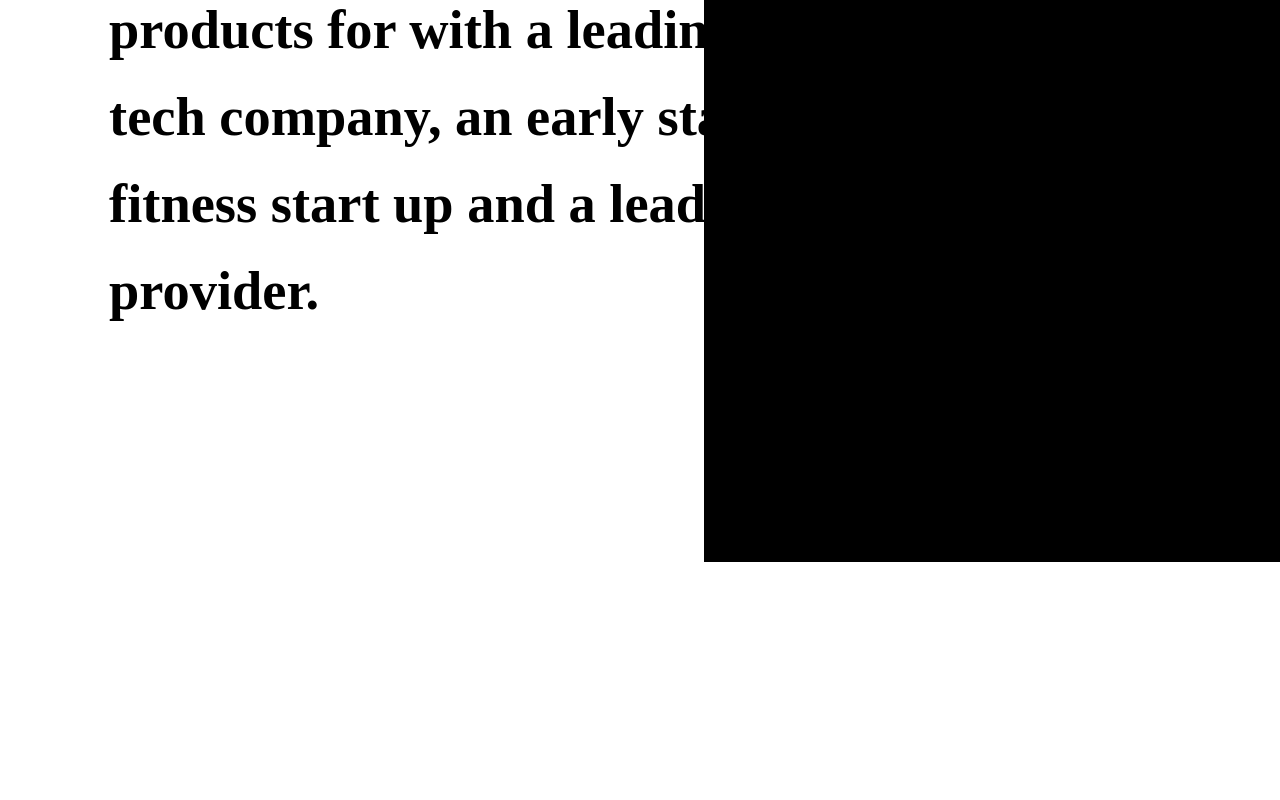
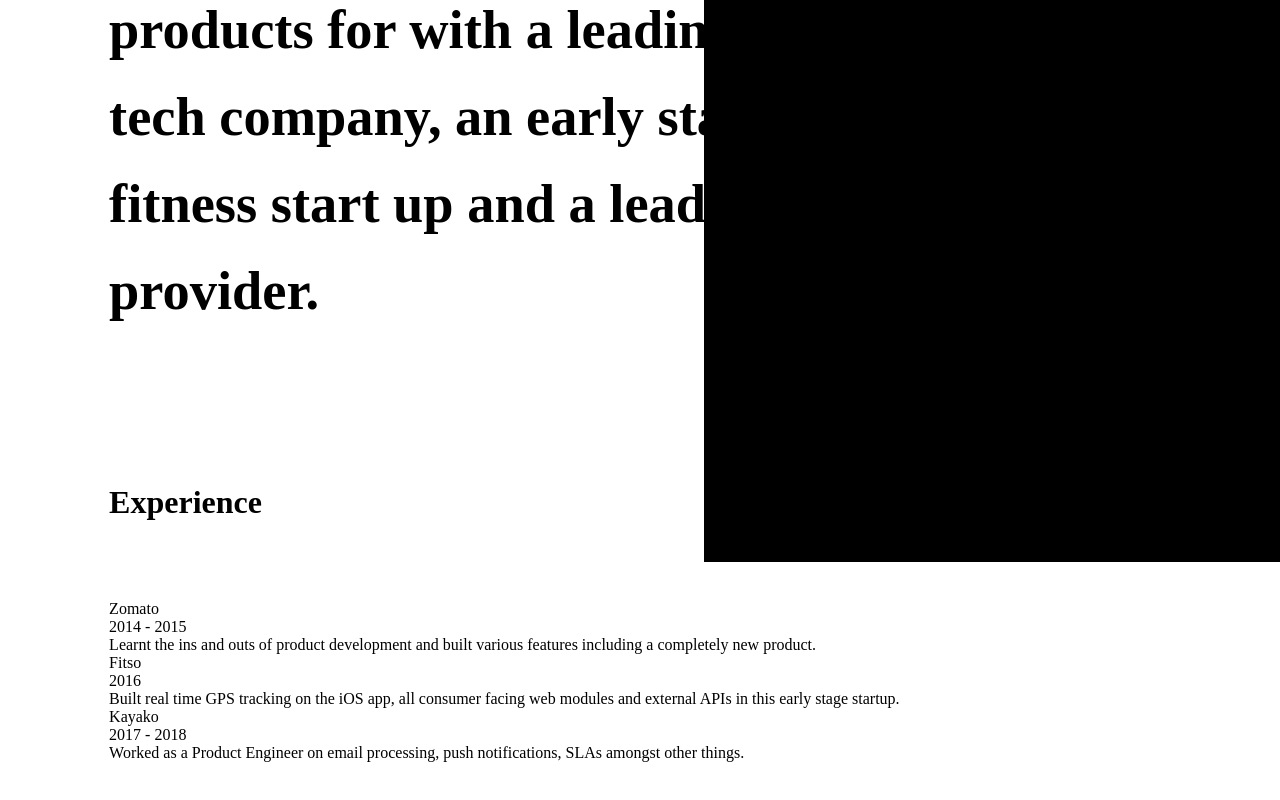
Before and after one commit to yinm/trace-2column-portfolio.surge.sh, a Gatsby site: page / in a window 1280 px wide. Shown: the part 338-1138 px from the top of the page. Before the commit the page ends 800 px from the top, so only its background shows below. Built offline with nearby package versions, Linux system fonts and the light colour scheme; Gatsby itself is replaced by a stand-in of ours.

Commit message:
Add HTML

```diff
--- a/src/components/ExperienceSection/index.js
+++ b/src/components/ExperienceSection/index.js
@@ -0,0 +1,48 @@
+import React from 'react'
+import Section from '../Section'
+import ExperienceUnit from '../ExperienceUnit'
+
+import zomatoLogo from '../../assets/images/experience/zomato-logo.svg'
+import fitsoLogo from '../../assets/images/experience/fitso-logo.jpg'
+import kayakoLogo from '../../assets/images/experience/kayako-logo-2.jpg'
+
+class ExperienceSection extends React.Component {
+  render() {
+    return (
+      <Section title="Experience">
+        <div className="row">
+          <ExperienceUnit
+            logo={zomatoLogo}
+            colour='#cb202d'
+            title='Zomato'
+            link='https://www.zomato.com/'
+            timeperiod='2014 - 2015'
+            subtitle='Learnt the ins and outs of product development and
+              built various features including a completely new product.'
+          />
+          <ExperienceUnit
+            logo={fitsoLogo}
+            colour='#fff'
+            title='Fitso'
+            link='https://www.getfitso.com/'
+            timeperiod='2016'
+            subtitle='Built real time GPS tracking on the iOS app,
+              all consumer facing web modules and external APIs in
+              this early stage startup.'
+          />
+          <ExperienceUnit
+            logo={kayakoLogo}
+            colour='#403949'
+            title='Kayako'
+            link='https://www.kayako.com/'
+            timeperiod='2017 - 2018'
+            subtitle='Worked as a Product Engineer on email processing,
+              push notifications, SLAs amongst other things.'
+          />
+        </div>
+      </Section>
+    )
+  }
+}
+
+export default ExperienceSection
--- a/src/pages/index.js
+++ b/src/pages/index.js
@@ -19,7 +19,7 @@
         and a leading SaaS provider.
       </h3>
 
-      {/*<ExperienceSection/>*/}
+      <ExperienceSection/>
       {/*<ProjectsSection/>*/}
     </div>
 
```
Also changed, not shown: src/components/ExperienceUnit/style.scss (added).
